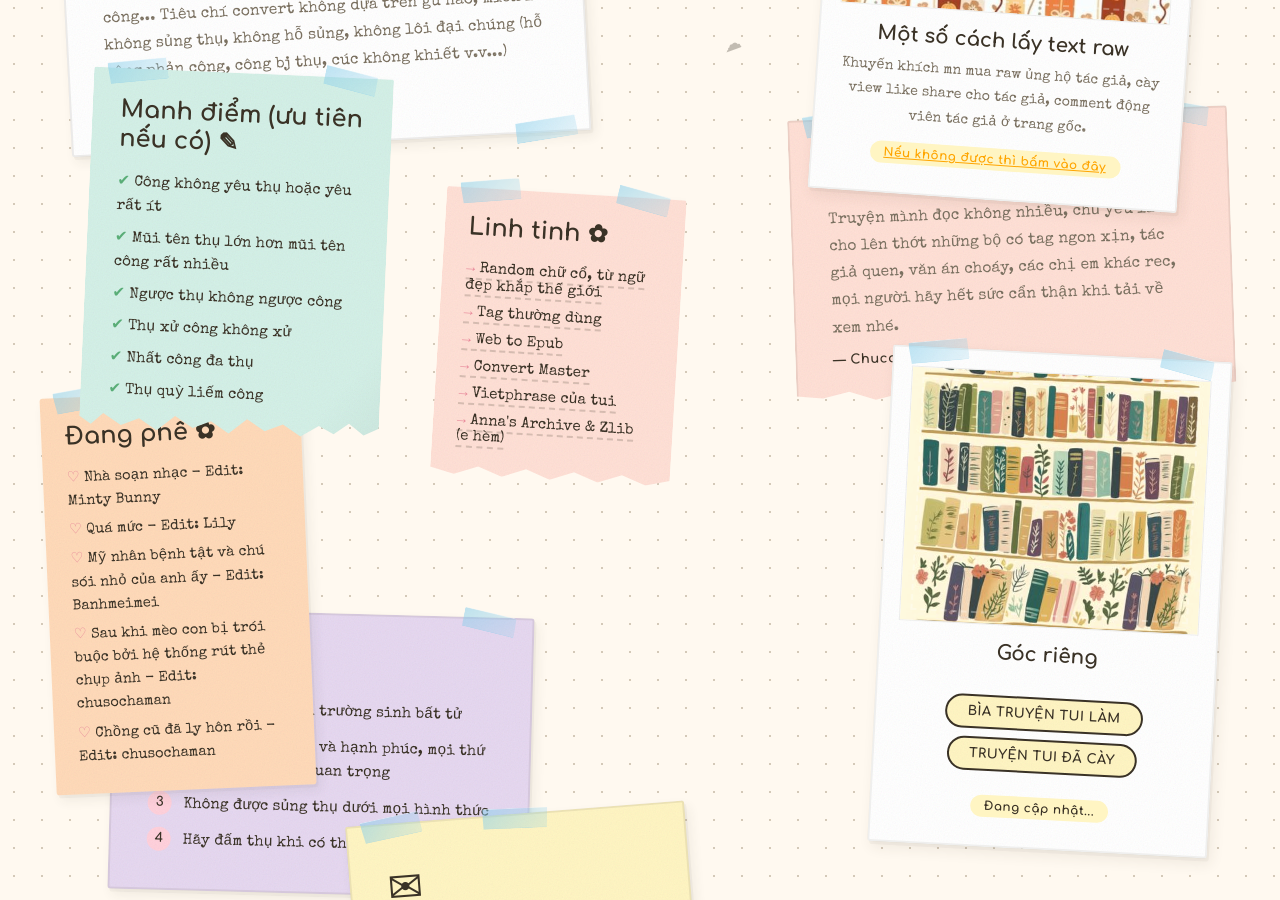
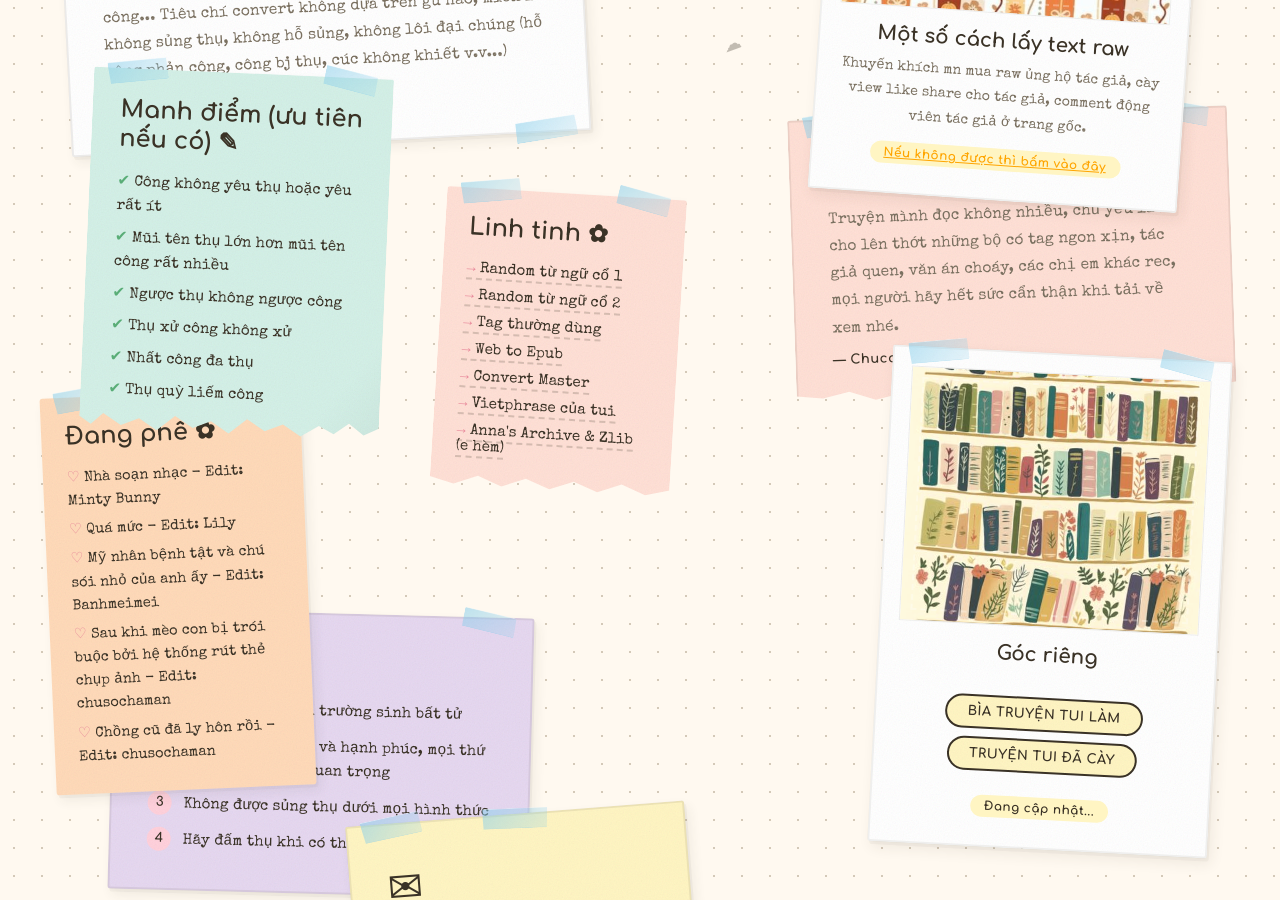
Before and after one commit to PhamNhaDoan/phamnhadoan.github.io, a Jekyll site: the page chucongconvert/index.html, which Jekyll copies as it is, in a window 1280 px wide and 900 px high, scrolled down 762 px. Built offline with Jekyll 4.4.1, drawn with Linux system fonts in a browser that asks for light colours.

Commit message:
Update index.html structure and content

```diff
--- a/chucongconvert/index.html
+++ b/chucongconvert/index.html
@@ -186,7 +186,8 @@
     <div class="tape tape-tr"></div>
     <h2 class="note-title">Linh tinh ✿</h2>
     <ul class="link-list">
-       <li><a href="https://phamnhadoan.github.io/tenbatky.html">Random chữ cổ, từ ngữ đẹp khắp thế giới</a></li>
+       <li><a href="https://phamnhadoan.github.io/tenbatky.html">Random từ ngữ cổ 1</a></li>
+       <li><a href="https://phamnhadoan.github.io/tenbatky2.html">Random từ ngữ cổ 2</a></li>
       <li><a href="https://anotepad.com/notes/r3mp4a6i">Tag thường dùng</a></li>
       <li><a href="https://wpd.my/">Web to Epub</a></li>
       <li><a href="https://p2r3.github.io/convert/">Convert Master</a></li>
```
